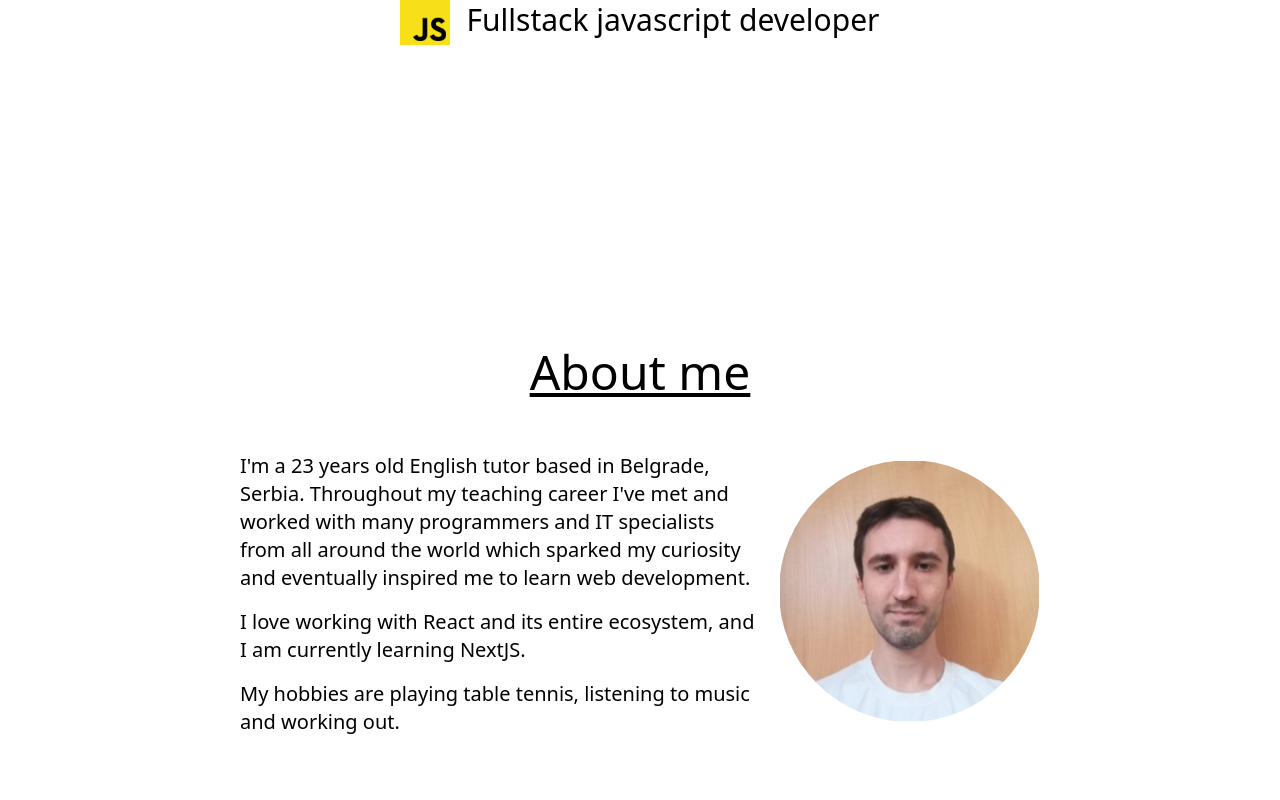
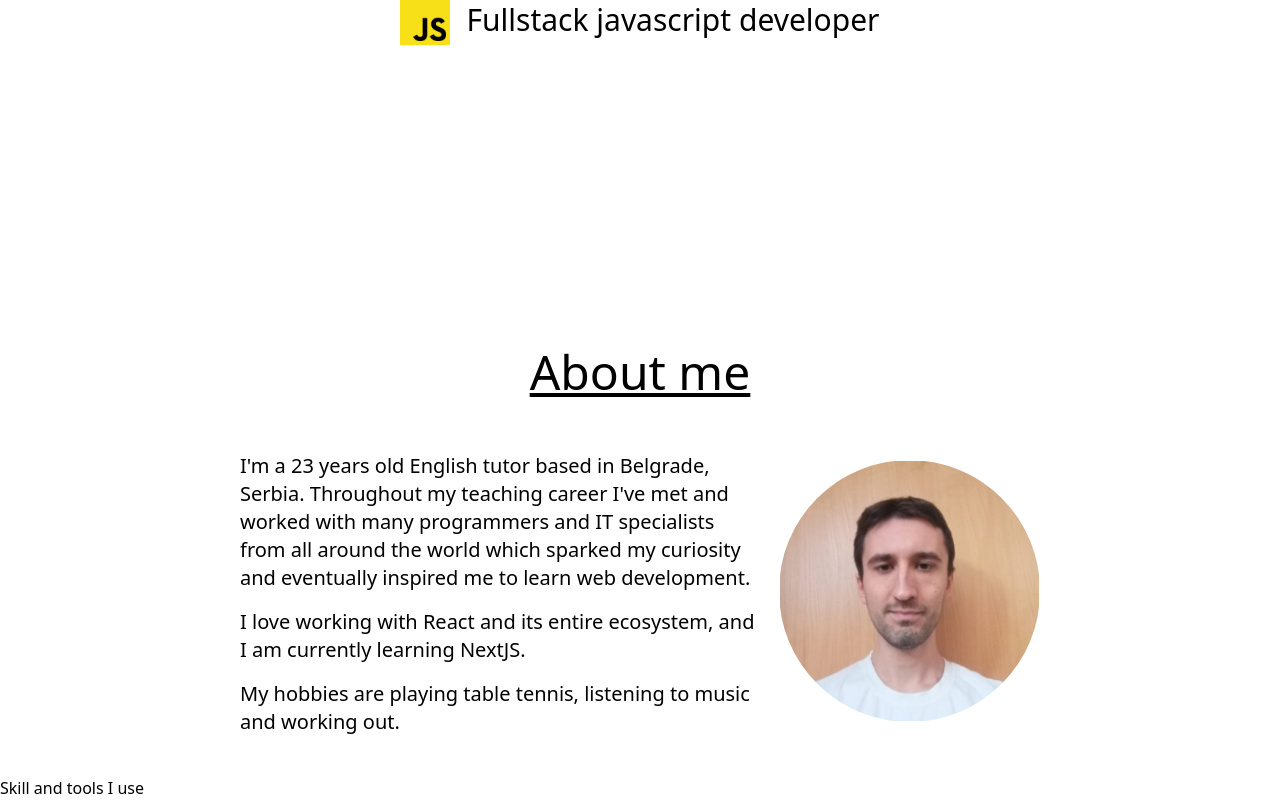
Before and after one commit to Jezdic/portfolio-website, a Next.js app: page / in a window 1280 px wide. Shown: the part 540-1340 px from the top of the page. Before the commit the page ends 1316 px from the top, so only its background shows below. Built offline with nearby package versions, Linux system fonts and the light colour scheme.

Commit message:
weird vercel error

```diff
--- a/components/About.jsx
+++ b/components/About.jsx
@@ -10,8 +10,8 @@ const About = () => {
       <div className='flex flex-col-reverse md:flex-row gap-4 md:w-2/3 items-center '>
         <div className='md:w-2/3 md:text-xl'>
           <p>
-            I'm a 23 years old English tutor based in Belgrade, Serbia.
-            Throughout my teaching career I've met and worked with many
+            I&apos;m a 23 years old English tutor based in Belgrade, Serbia.
+            Throughout my teaching career I&apos;ve met and worked with many
             programmers and IT specialists from all around the world which
             sparked my curiosity and eventually inspired me to learn web
             development.
--- a/components/Header.jsx
+++ b/components/Header.jsx
@@ -7,7 +7,7 @@ const Header = () => {
         <span className='text-5xl md:text-[12rem] animate-wave origin-[70%_70%]'>
           👋
         </span>
-        <p className='text-3xl md:text-7xl'>Hi, I'm Nemanja Jezdić</p>
+        <p className='text-3xl md:text-7xl'>Hi, I&apos;m Nemanja Jezdić</p>
       </div>
       <div className='flex items-center'>
         <img
--- /dev/null
+++ b/components/SkillsAndTools.jsx
@@ -0,0 +1,10 @@
+const SkillsAndTools = () => {
+  return (
+    <div>
+      <h1>Skill and tools I use</h1>
+      <div></div>
+    </div>
+  );
+};
+
+export default SkillsAndTools;
--- a/pages/index.js
+++ b/pages/index.js
@@ -1,6 +1,7 @@
 import Head from "next/head";
 import About from "../components/About";
 import Header from "../components/Header";
+import SkillsAndTools from "../components/SkillsAndTools";
 
 export default function Home() {
   return (
@@ -23,6 +24,7 @@ export default function Home() {
       </Head>
       <Header />
       <About />
+      <SkillsAndTools />
     </div>
   );
 }
```
